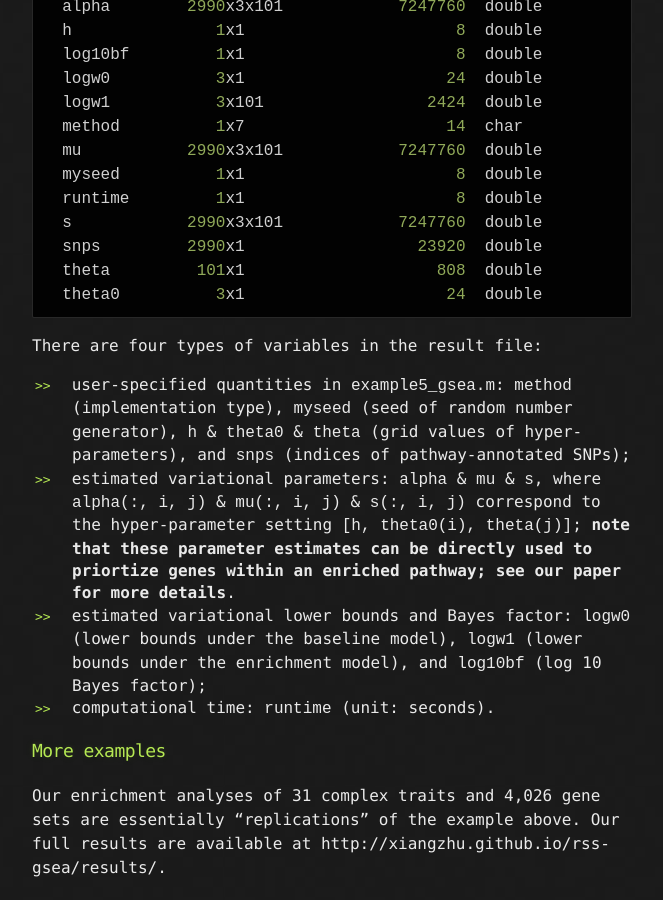
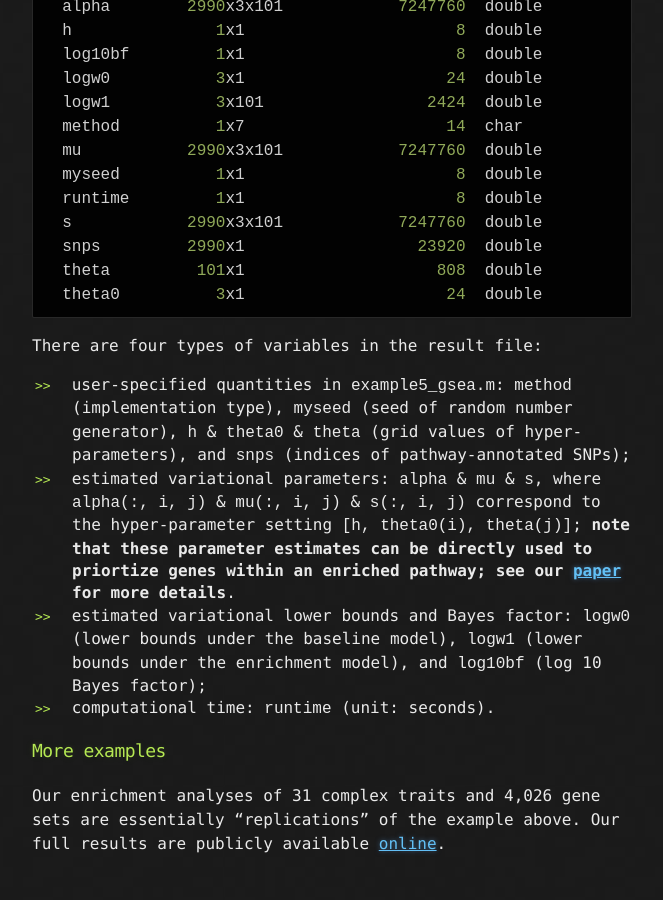
Before and after one commit to stephenslab/rss, a Jekyll site: the page built from docs/Example-5.md, in a window 1280 px wide and 900 px high, scrolled down 5066 px. Shown: the whole window, without its empty margins (308-971 px from the left). Built offline with Jekyll 4.4.1, drawn with Linux system fonts in a browser that asks for light colours; our own code applies the rules of GitHub Pages for plain Markdown files; after the commit the page ends 5942 px from its top, so only the background shows below that.

Commit message:
Update Example-5.md

```diff
--- a/docs/Example-5.md
+++ b/docs/Example-5.md
@@ -162,10 +162,10 @@ Finally, let's look at results of fitting the enrichment model (http://projects.
 There are four types of variables in the result file:
 
 - user-specified quantities in `example5_gsea.m`: `method` (implementation type), `myseed` (seed of random number generator), `h` & `theta0` & `theta` (grid values of hyper-parameters), and `snps` (indices of pathway-annotated SNPs);
-- estimated variational parameters: `alpha` & `mu` & `s`, where `alpha(:, i, j)` & `mu(:, i, j)` & `s(:, i, j)` correspond to the hyper-parameter setting `[h, theta0(i), theta(j)]`; **note that these parameter estimates can be directly used to priortize genes within an enriched pathway; see our paper for more details**.
+- estimated variational parameters: `alpha` & `mu` & `s`, where `alpha(:, i, j)` & `mu(:, i, j)` & `s(:, i, j)` correspond to the hyper-parameter setting `[h, theta0(i), theta(j)]`; **note that these parameter estimates can be directly used to priortize genes within an enriched pathway; see our [paper](http://www.biorxiv.org/content/early/2017/07/08/160770) for more details**.
 - estimated variational lower bounds and Bayes factor: `logw0` (lower bounds under the baseline model), `logw1` (lower bounds under the enrichment model), and `log10bf` (log 10 Bayes factor);
 - computational time: `runtime` (unit: seconds).
 
 ### More examples
 
-Our enrichment analyses of 31 complex traits and 4,026 gene sets are essentially “replications” of the example above. Our full results are available at http://xiangzhu.github.io/rss-gsea/results/.
+Our enrichment analyses of 31 complex traits and 4,026 gene sets are essentially “replications” of the example above. Our full results are publicly available [online](http://xiangzhu.github.io/rss-gsea/results/).
```
